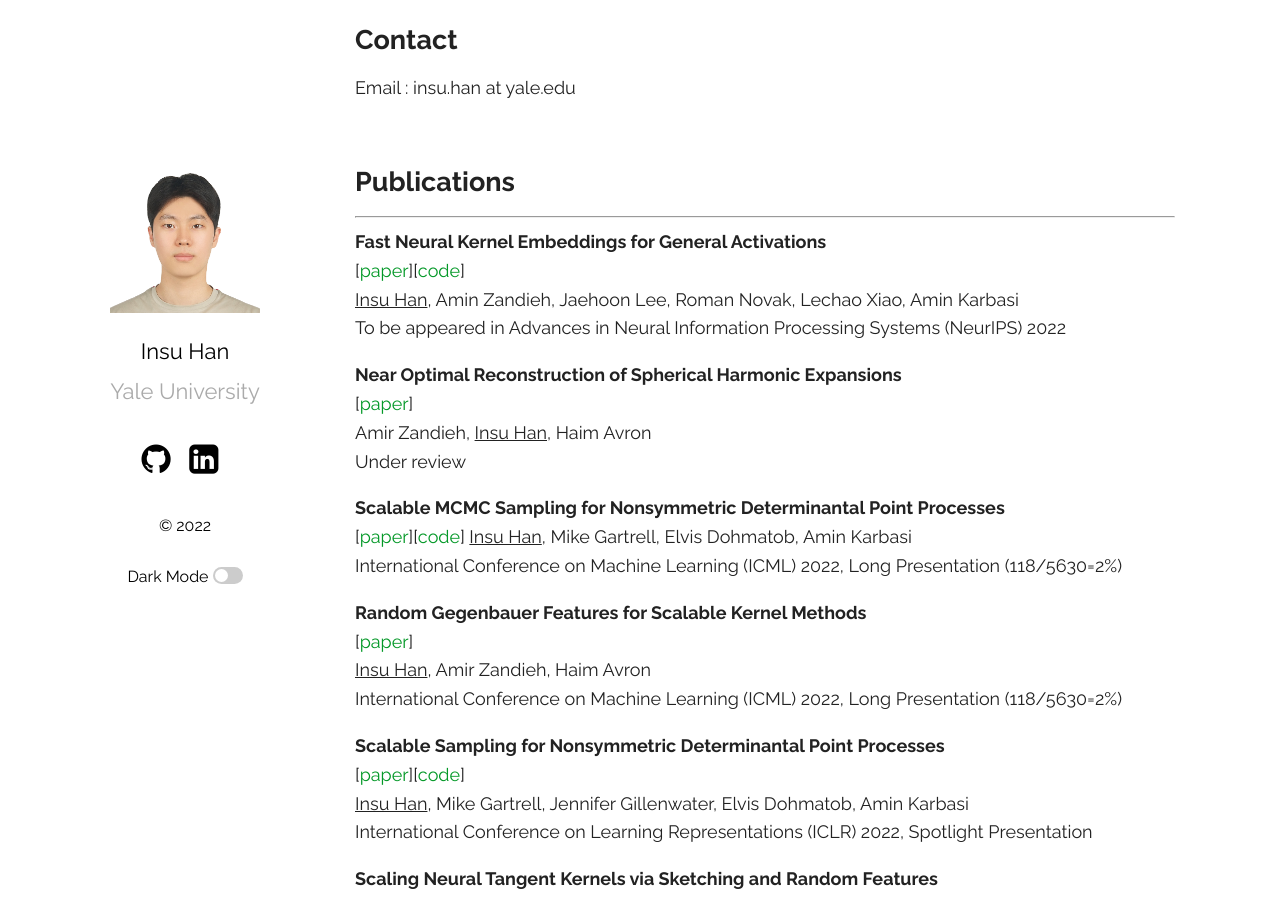
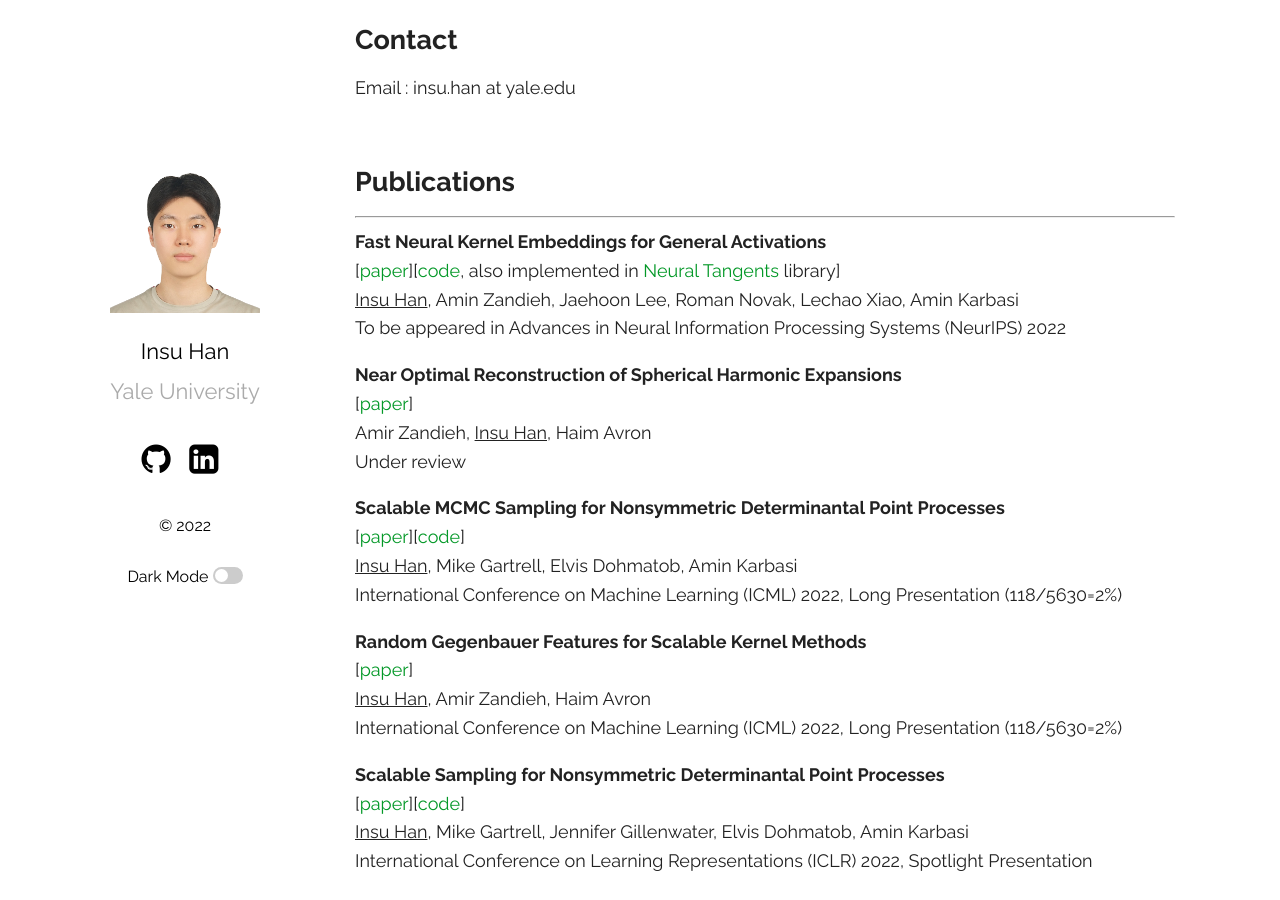
Before and after one commit to insuhan/insuhan.github.io, a Jekyll site: the page built from _posts/2019-03-23-welcome-to-jekyll.markdown, in a window 1280 px wide and 900 px high, scrolled down 473 px. Built offline with Jekyll 4.4.1, drawn with Linux system fonts in a browser that asks for light colours; a style sheet for code colours, icons or effects is not loaded.

Commit message:
Edit source code reference

```diff
--- a/_posts/2019-03-23-welcome-to-jekyll.markdown
+++ b/_posts/2019-03-23-welcome-to-jekyll.markdown
@@ -34,7 +34,7 @@ I am a recipient of [Microsoft Research Asia Fellowship 2019]. <br/>
 -----
 
 **Fast Neural Kernel Embeddings for General Activations** <br/>
-[[paper][fast_neural_kernel_paper]][[code][fast_neural_kernel_code]]<br/>
+[[paper][fast_neural_kernel_paper]][[code][fast_neural_kernel_code], also implemented in [Neural Tangents] library]<br/>
 <U>Insu Han</U>, Amin Zandieh, Jaehoon Lee, Roman Novak, Lechao Xiao, Amin Karbasi<br/>
 To be appeared in Advances in Neural Information Processing Systems (NeurIPS) 2022
 <br/>
@@ -46,7 +46,7 @@ Under review
 <br/>
 
 **Scalable MCMC Sampling for Nonsymmetric Determinantal Point Processes** <br/>
-[[paper][kndpp_mcmc_sampling_paper]][[code][kndpp_mcmc_sampling_code]]
+[[paper][kndpp_mcmc_sampling_paper]][[code][kndpp_mcmc_sampling_code]] <br/>
 <U>Insu Han</U>, Mike Gartrell, Elvis Dohmatob, Amin Karbasi<br/>
 International Conference on Machine Learning (ICML) 2022, Long Presentation (118/5630=2%)
 <br/>
@@ -108,6 +108,7 @@ SIAM Journal on Scientific Computing (SISC) 2017
 <U>Insu Han</U>, Dmitry Malioutov, and Jinwoo Shin <br/>
 International Conference on Machine Learning (ICML) 2015
 
+[Neural Tangents]: https://github.com/google/neural-tangents
 [kndpp_mcmc_sampling_paper]:https://arxiv.org/pdf/2207.00486.pdf
 [kndpp_mcmc_sampling_code]:https://github.com/insuhan/ndpp-mcmc-sampling
 [fast_neural_kernel_paper]:https://arxiv.org/pdf/2209.04121.pdf
```
Also changed, not shown: 3 other files.
